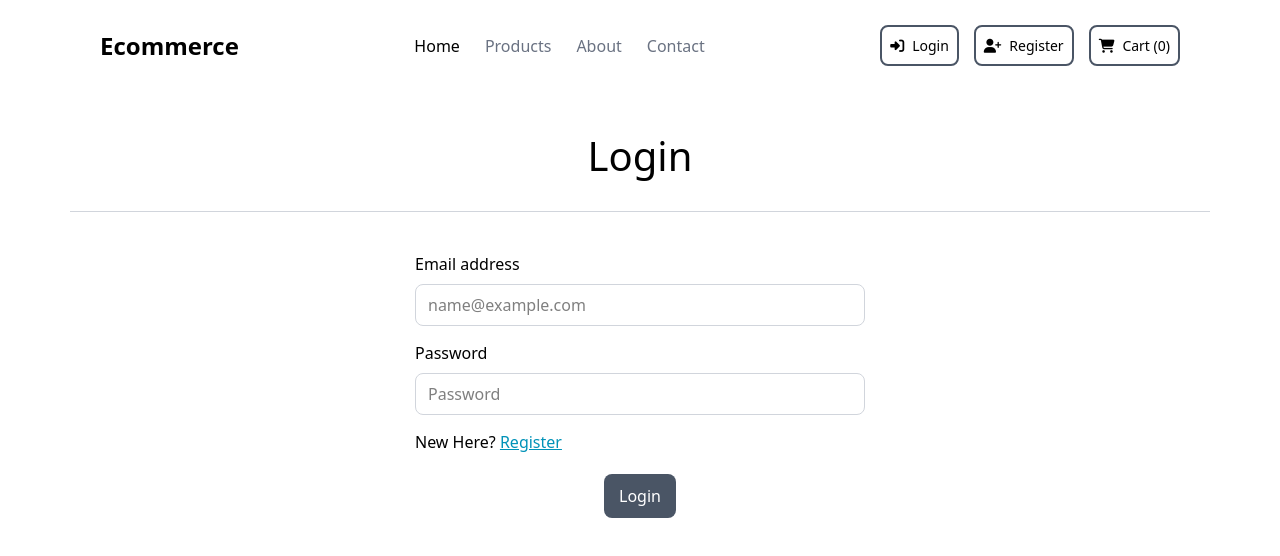
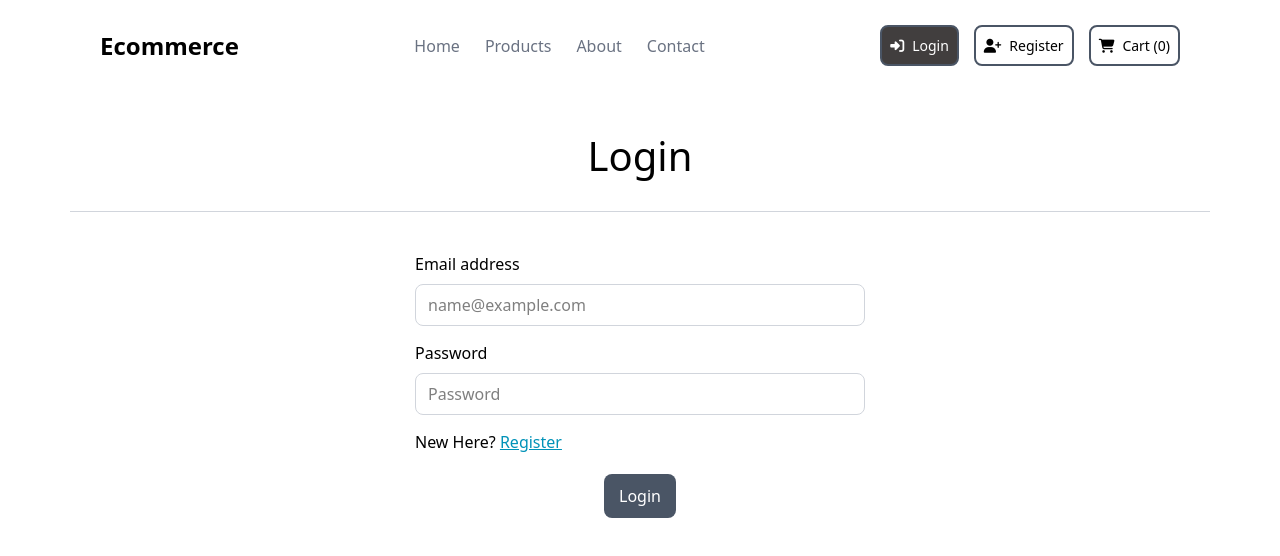
Before and after one commit to Madhan-mdn/E-Commerce, a plain HTML site: page login.html in a window 1280 px wide. Drawn offline with nearby package versions, Linux system fonts and the light colour scheme.

Commit message:
Small Change

```diff
--- a/login.html
+++ b/login.html
@@ -13,14 +13,14 @@
             <div class="h-full flex items-center justify-between px-[20px] md:px-[50px] lg:px-[100px]">
                 <span class="font-bold text-[20px] md:text-[24px]">Ecommerce</span>
                 <nav class="hidden lg:flex items-center gap-[25px]">
-                    <a href="index.html" class="text-[16px] text-black">Home</a>
+                    <a href="index.html" class="text-[16px] text-gray-500 hover:text-black transition-colors duration-300">Home</a>
                     <a href="products.html" class="text-[16px] text-gray-500 hover:text-black transition-colors duration-300">Products</a>
                     <a href="about.html" class="text-[16px] text-gray-500 hover:text-black transition-colors duration-300">About</a>
                     <a href="contact.html" class="text-[16px] text-gray-500 hover:text-black transition-colors duration-300">Contact</a>
                 </nav>
 
                 <div class="hidden lg:flex items-center gap-[15px]">
-                    <a href="login.html" class="p-[5px] md:p-2 border-2 border-gray-600 rounded-lg text-[12px] md:text-[14px] hover:text-white hover:bg-gray-700 transition-colors duration-300"><i class="fa-solid fa-right-to-bracket mr-2"></i>Login</a>
+                    <a href="login.html" class="p-[5px] md:p-2 border-2 border-gray-600 rounded-lg text-[12px] md:text-[14px] hover:text-white hover:bg-gray-700 transition-colors duration-300 active"><i class="fa-solid fa-right-to-bracket mr-2"></i>Login</a>
                     <a href="register.html" class="p-[5px] md:p-2 border-2 border-gray-600 rounded-lg text-[12px] md:text-[14px] hover:text-white hover:bg-gray-700 transition-colors duration-300"><i class=" fa-solid fa-user-plus mr-2"></i>Register</a>
                     <a href="cart.html" class="p-[5px] md:p-2 border-2 border-gray-600 rounded-lg text-[12px] md:text-[14px] hover:text-white hover:bg-gray-700 transition-colors duration-300"><i class=" fa-solid fa-cart-shopping mr-2"></i>Cart (<span class="cart-count">0</span>)</a>
                 </div>
```
Also changed, not shown: about.html (+1 -1 lines), cart.html (+1 -1 lines), register.html (+1 -1 lines), Screenshots/AboutUs.png (added), Screenshots/Cart.png (added), Screenshots/Contact_Us.png (added), Screenshots/Empty_Cart.png (added), Screenshots/Login.png (added), Screenshots/Register.png (added), 2 other files.
